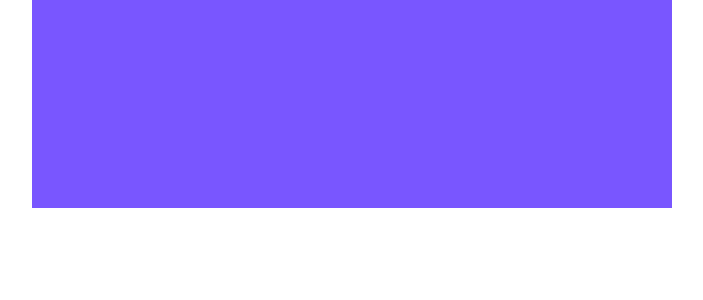
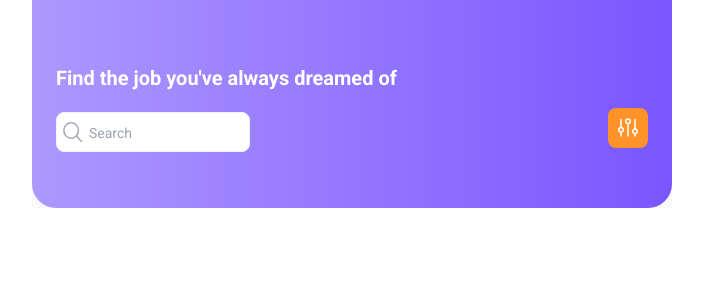
Before and after one commit to hbsoftco/job-finder-angular, an Angular app: page / in a window 1280 px wide. Shown: the top 300 px of the page, without its empty margins (288-991 px from the left). Built offline with nearby package versions, Linux system fonts and the light colour scheme.

Commit message:
Add button component, add search input with icon

```diff
--- /dev/null
+++ b/src/app/components/button/button.component.ts
@@ -0,0 +1,39 @@
+import { CommonModule } from '@angular/common';
+import { Component, Input } from '@angular/core';
+
+@Component({
+  selector: 'c-button',
+  standalone: true,
+  imports: [CommonModule],
+  template: `
+    <button [ngClass]="buttonClasses">
+      <ng-content></ng-content>
+      <ng-container>
+        <img
+          *ngIf="svg"
+          alt="search"
+          class="w-6 h-6 m-auto"
+          [src]="'/assets/svg/' + svg + '.svg'"
+        />
+        <span *ngIf="text">{{ text }}</span>
+      </ng-container>
+    </button>
+  `,
+})
+export class ButtonComponent {
+  @Input() type: 'primary' | 'secondary' = 'primary';
+  @Input() svg!: string;
+  @Input() text!: string;
+
+  get buttonClasses(): string[] {
+    return [
+      'h-10',
+      'rounded-lg',
+      this.svg === '' ? 'px-4' : 'px-1 w-10 text-center',
+      this.type === 'primary'
+        ? 'bg-primary text-white'
+        : 'bg-secondary text-black',
+      'hover:bg-opacity-90',
+    ];
+  }
+}
--- /dev/null
+++ b/src/app/components/search-input/search-input.component.ts
@@ -0,0 +1,21 @@
+import { CommonModule } from '@angular/common';
+import { Component, Input } from '@angular/core';
+
+@Component({
+  selector: 'app-search-input',
+  standalone: true,
+  imports: [CommonModule],
+  template: ` <div
+    class="relative h-10  py-1 overflow-hidden pl-8 border border-gray-100 rounded-lg bg-white"
+  >
+    <img
+      alt="search"
+      class="absolute left-1 top-0 bottom-0 m-auto"
+      src="/assets/svg/search.svg"
+    />
+    <input type="text" class="outline-none text-sm" [placeholder]="placeholder" />
+  </div>`,
+})
+export class SearchInputComponent {
+  @Input() placeholder!: string;
+}
--- /dev/null
+++ b/src/app/components/top-bg/top-bg.component.ts
@@ -0,0 +1,15 @@
+import { Component } from '@angular/core';
+
+@Component({
+  selector: 'app-top-bg',
+  standalone: true,
+  imports: [],
+  template: `
+    <header
+      class="h-52 bg-gradient-to-l from-primary to-lightPrimary rounded-b-3xl"
+    >
+      <ng-content></ng-content>
+    </header>
+  `,
+})
+export class TopBgComponent {}
--- a/src/app/layouts/main-layout/main-layout.component.html
+++ b/src/app/layouts/main-layout/main-layout.component.html
@@ -1,4 +1,4 @@
-<div class="max-w-screen-sm m-auto">
+<div class="max-w-screen-sm m-auto bg-bgWhite">
     <app-header></app-header>
     <router-outlet></router-outlet>
   </div>
--- a/src/app/pages/home/home.component.html
+++ b/src/app/pages/home/home.component.html
@@ -1,5 +1,13 @@
 <div>
-    <header class="h-52 bg-primary">
-
-    </header>
+  <app-top-bg>
+    <div class="text-xl px-6">
+      <h1 class="text-white font-bold pt-16 mb-4">
+        Find the job you've always dreamed of
+      </h1>
+      <div class="flex justify-between items-center">
+        <app-search-input placeholder="Search"></app-search-input>
+        <c-button svg="filter" type="secondary"></c-button>
+      </div>
+    </div>
+  </app-top-bg>
 </div>
--- a/tailwind.config.js
+++ b/tailwind.config.js
@@ -5,9 +5,11 @@ module.exports = {
     extend: {
       colors: {
         primary: "#7956FF",
-        lightPrimary: "#7956FF",
+        lightPrimary: "#AD98FF",
         secondary: "#FF9228",
         black: "#333333",
+        bgWhite: "#F9F9F9",
+        lightGray: "#A0A7B1",
       },
       fontFamily: {
         Roboto: ["Roboto"],
```
Also changed, not shown: src/app/pages/home/home.component.ts (+6 -5 lines), src/app/layouts/header/header.component.html (line endings or trailing spaces), src/assets/svg/filter.svg (added), src/assets/svg/search.svg (added).
